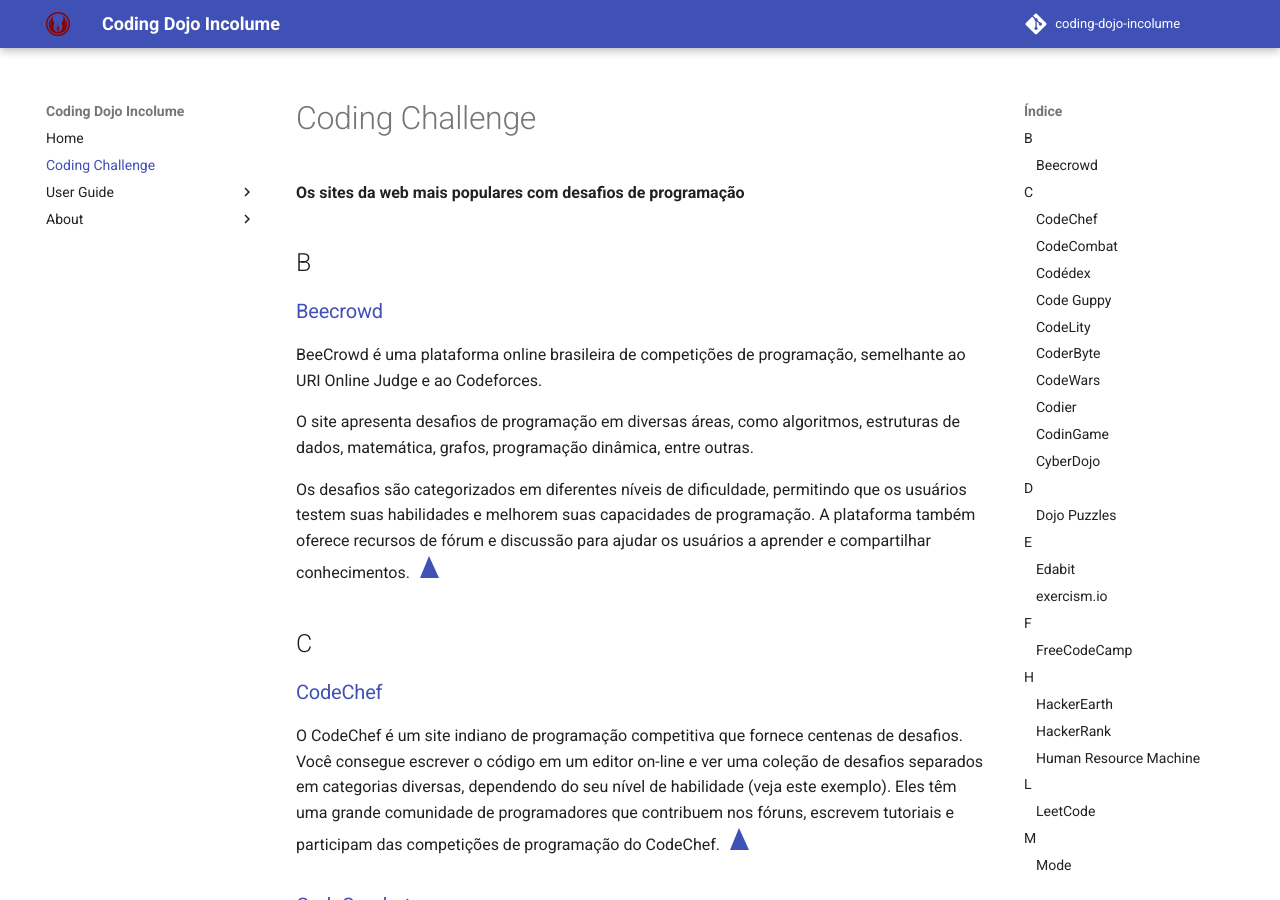
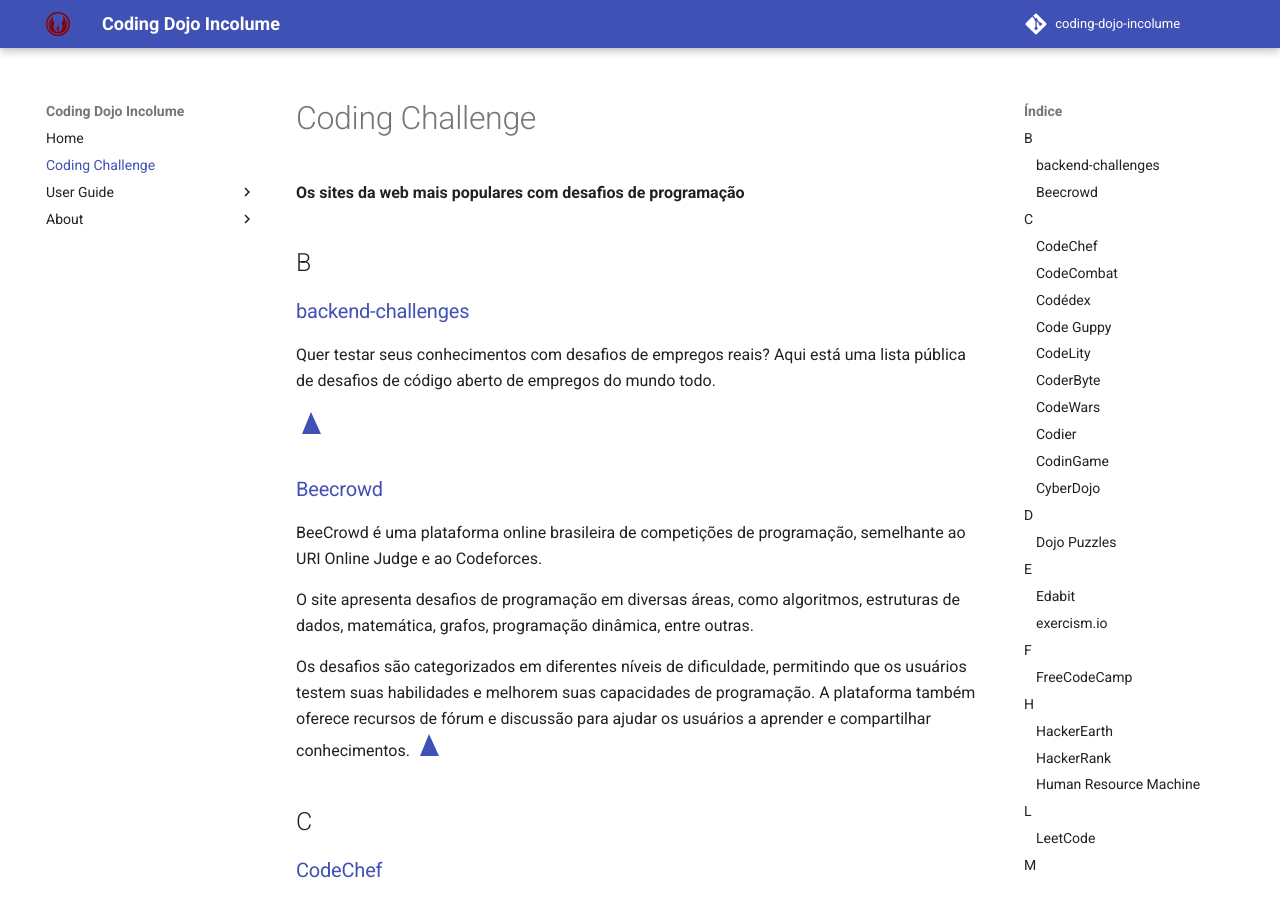
Before and after one commit to incolume-jedi/coding-dojo, an MkDocs documentation site: the page built from docs/coding_challenge/README.md, in a window 1280 px wide and 900 px high. Built offline with MkDocs 1.6.1 and Material for MkDocs 9.7.7, drawn with Linux system fonts in a browser that asks for light colours; comment, search, counter and statistics services are not loaded.

Commit message:
doc: Atualização do coding-challenge
close #358

```diff
--- a/docs/coding_challenge/README.md
+++ b/docs/coding_challenge/README.md
@@ -3,6 +3,17 @@
 **Os sites da web mais populares com desafios de programação**
 
 ## B
+
+### [backend-challenges](https://github.com/CollabCodeTech/backend-challenges)
+
+Quer testar seus conhecimentos com desafios de empregos reais? Aqui está uma lista pública de desafios de código aberto de empregos do mundo todo.
+
+[<svg height="25" width="25">
+<polygon points="15,3 6,25 25,25" class="triangle" fill="#4051b5"/>
+Click to Up.
+</svg>](#coding-challenge)
+
+
 ### [Beecrowd](https://www.beecrowd.com.br/judge/pt/)
 
 BeeCrowd é uma plataforma online brasileira de competições de programação, semelhante ao URI Online Judge e ao Codeforces.
```
